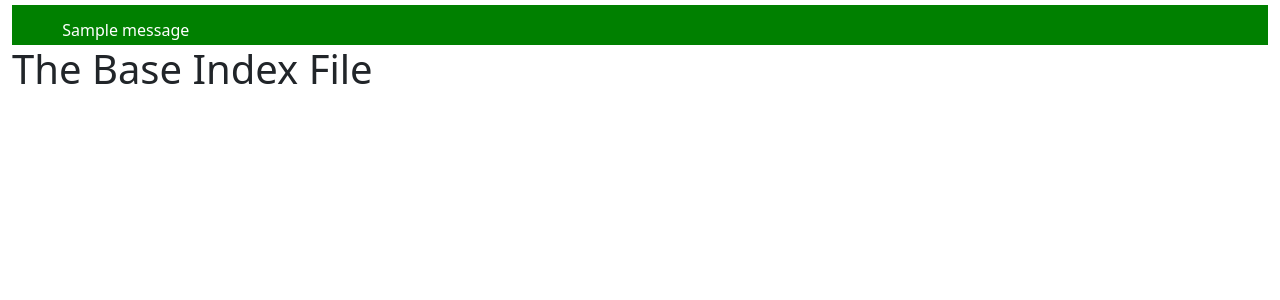
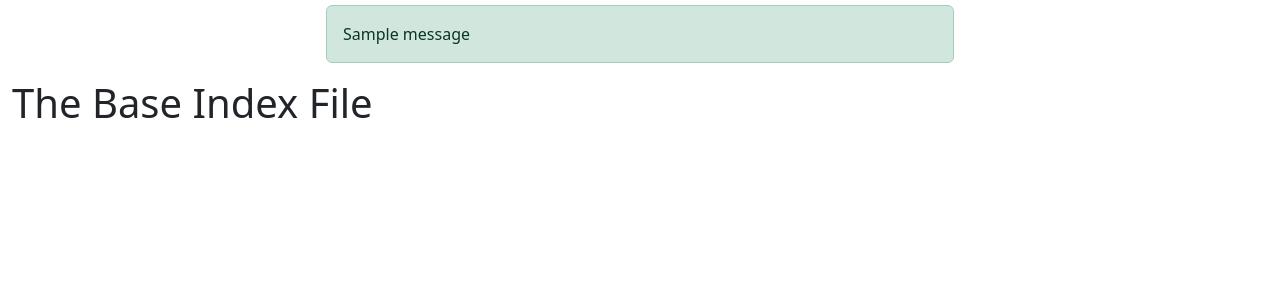
Before and after one commit to ismailPervez/Library-Management-System, a Django app: page / in a window 1280 px wide. Shown: the part 65-365 px from the top of the page. Run offline with Django 4.2, Linux system fonts and the light colour scheme; tables that the repository leaves empty hold one stand-in row (Sample ...); one stand-in notice (Sample message) is shown; some libraries are stand-ins or nearby versions.

Commit message:
replaced custom messages with bootstrap alerts

```diff
--- a/LMS/Library/templates/Library/base.html
+++ b/LMS/Library/templates/Library/base.html
@@ -30,11 +30,13 @@
         </nav>
     </header>
     <main class="container-fluid">
-        {% if messages %}
-            {% for message in messages %}
-                <div class="message message-{{ message.tags }}">{{ message }}</div>
-            {% endfor %}
-        {% endif %}
+        <div class="d-flex align-items-center justify-content-center">
+            {% if messages %}
+                {% for message in messages %}
+                    <div class="alert alert-{{ message.tags }} w-50">{{ message }}</div>
+                {% endfor %}
+            {% endif %}
+        </div>
         {% block content %}
         {% endblock %}
     </main>
```
